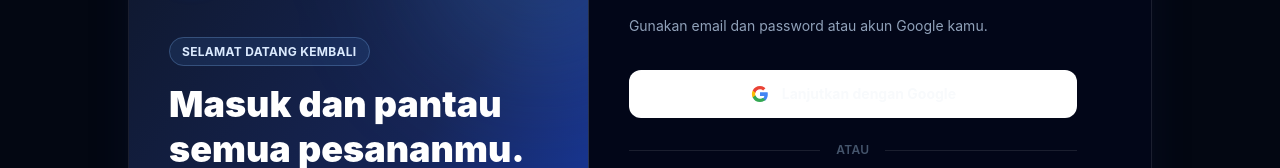
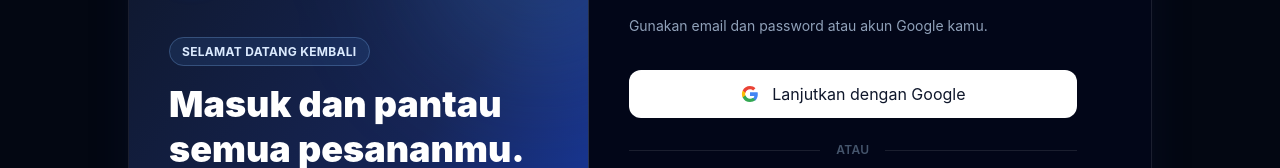
Before and after one commit to falintino/7-april-store, a Next.js app: page /login in a window 1280 px wide. Shown: the part 248-416 px from the top of the page. Built offline with nearby package versions, Linux system fonts and the light colour scheme; no server answers.

Commit message:
Fix Google login button text

```diff
--- a/app/login/page.tsx
+++ b/app/login/page.tsx
@@ -134,11 +134,11 @@ export default function LoginPage() {
 
             <a
               href="/api/auth/google"
-              className="mt-8 flex h-12 w-full items-center justify-center gap-3 rounded-xl border border-white/10 bg-white text-sm font-bold text-slate-900 transition hover:bg-slate-100"
+              className="mt-8 flex h-12 w-full items-center justify-center gap-3 rounded-xl border border-white/10 bg-white !text-slate-900 transition hover:bg-slate-100"
             >
               <svg
                 viewBox="0 0 24 24"
-                className="h-5 w-5"
+                className="h-5 w-5 shrink-0"
                 aria-hidden="true"
               >
                 <path
@@ -159,14 +159,18 @@ export default function LoginPage() {
                 />
               </svg>
 
-              Lanjutkan dengan Google
+              <span className="!text-slate-900">
+                Lanjutkan dengan Google
+              </span>
             </a>
 
             <div className="my-6 flex items-center gap-4">
               <div className="h-px flex-1 bg-white/10" />
+
               <span className="text-xs font-semibold uppercase tracking-wide text-slate-600">
                 atau
               </span>
+
               <div className="h-px flex-1 bg-white/10" />
             </div>
 
@@ -223,7 +227,10 @@ export default function LoginPage() {
                 className="flex h-12 w-full items-center justify-center gap-2 rounded-xl bg-blue-600 text-sm font-bold text-white transition hover:bg-blue-500 disabled:cursor-not-allowed disabled:opacity-60"
               >
                 {isLoading ? "Memproses..." : "Login"}
-                {!isLoading && <ArrowRight className="h-4 w-4" />}
+
+                {!isLoading && (
+                  <ArrowRight className="h-4 w-4" />
+                )}
               </button>
 
               <div className="text-center">
```
